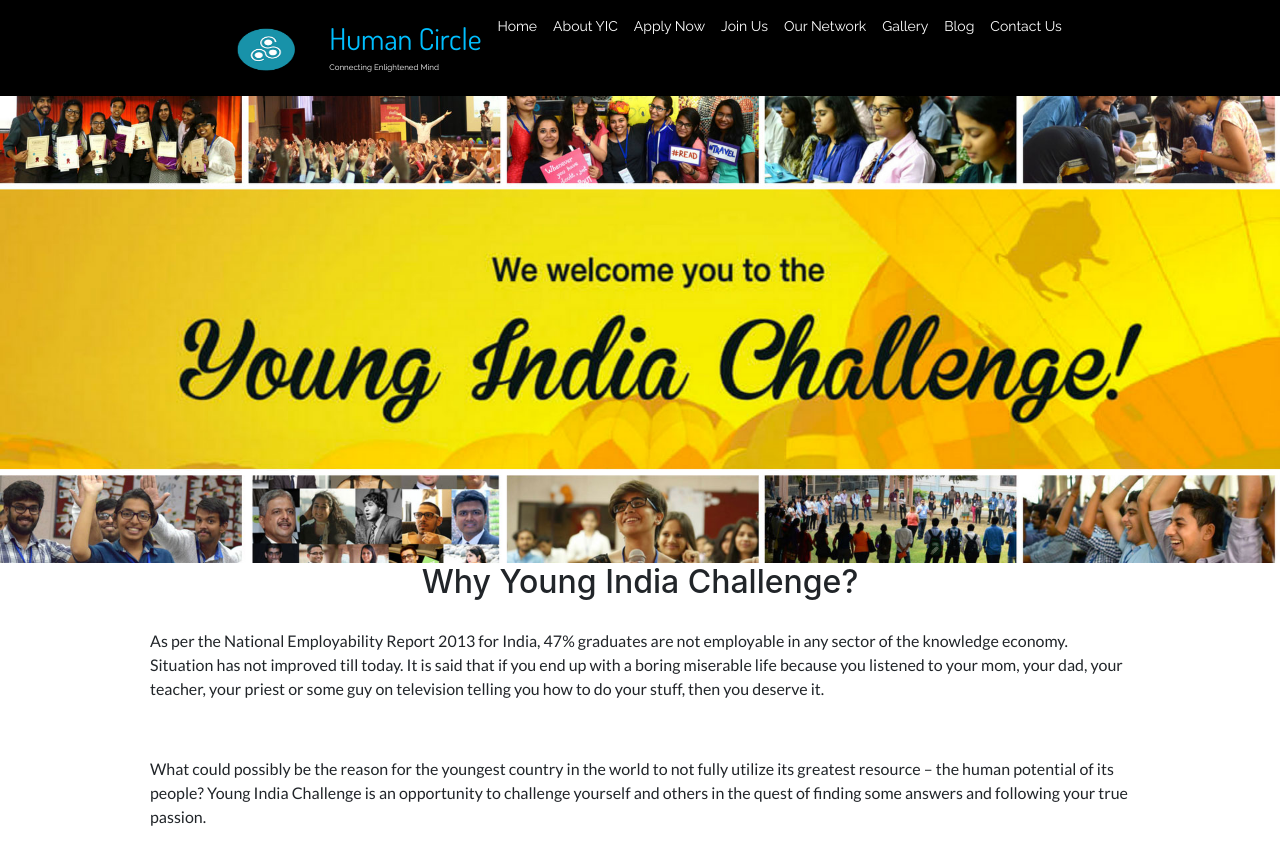
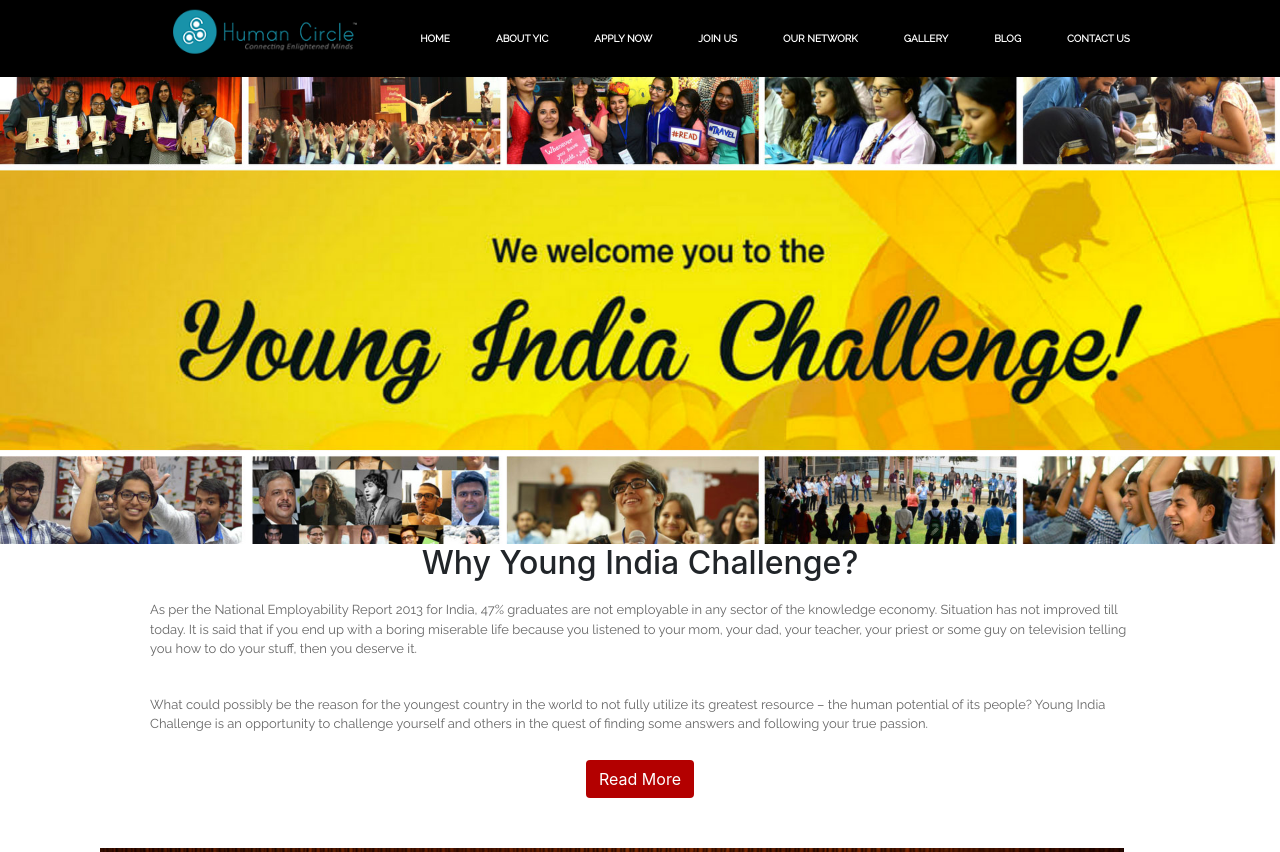
Before and after one commit to vaarigupta/young_india_challenge, a plain HTML site: page index.html in a window 1280 px wide. Shown: the top 852 px of the page. Drawn offline with nearby package versions, Linux system fonts and the light colour scheme.

Commit message:
made chnages

```diff
--- a/index.css
+++ b/index.css
@@ -5,8 +5,8 @@
 }
 #logo1
 {
-    width:111px;
-   height:80px;
+    width:200px;
+
 
 }
 #head1
@@ -24,7 +24,9 @@
 {
     font-family: Raleway, sans-serif;
     color: white ;
-    font-size:14px;
+    font-size:10px;
+    padding: 60px 20px 30px 20px;
+    margin: 15px 15px 15px 15px;
 
 }
 p
@@ -35,10 +37,14 @@
 {
     background-color:#b30000;
     color:white;
+    padding-bottom:40px;
 }
 div p
 {
-    padding :20px 50px 20px 50px;
+    padding :10px 50px 10px 50px;
+    color:#666666;
+    font-family: Raleway, sans-serif;
+    font-size:13px;
 
 }
 .love
--- a/index.html
+++ b/index.html
@@ -11,39 +11,37 @@
 
 
                     <ul class="navbar-nav">
-                        <li>
+                        <li class="nav-item">
                                 <a  href="#">
-                                        <img src="humancircle-small.png" alt="Logo" id="logo1">
-                                      </a>
+                                        <img src="logo.png" alt="Logo" id="logo1">
+                                </a>
                         </li>
-                        <li><a href="#" class="nav-link"><span id="head1" >Human Circle</span>
-                            <br>
-                            <span id="head2" >Connecting Enlightened Mind</span></a></li>
                       <li class="nav-item">
-                        <a class="nav-link" href="#">Home</a>
+                        <a class="nav-link" href="#"><b>HOME</b></a>
                       </li>
                       <li class="nav-item">
-                        <a class="nav-link" href="#">About YIC</a>
+                        <a class="nav-link" href="#"><b>ABOUT YIC</b></a>
                       </li>
                       <li class="nav-item">
-                        <a class="nav-link" href="#">Apply Now</a>
+                        <a class="nav-link" href="#"><b>APPLY NOW</b></a>
                       </li>
                       <li class="nav-item">
-                            <a class="nav-link" href="#">Join Us</a>
+                            <a class="nav-link" href="#"><b>JOIN US</b></a>
                           </li>
                           <li class="nav-item">
-                                <a class="nav-link" href="#">Our Network</a>
+                                <a class="nav-link" href="#"><b>OUR NETWORK</b></a>
                               </li>
                               <li class="nav-item">
-                                    <a class="nav-link" href="#">Gallery</a>
+                                    <a class="nav-link" href="#"><b>GALLERY</b></a>
                                   </li>
                                   <li class="nav-item">
-                                        <a class="nav-link" href="#">Blog</a>
+                                        <a class="nav-link" href="#"><b>BLOG</b></a>
                                       </li>
                                       <li class="nav-item">
-                                            <a class="nav-link" href="#">Contact Us</a>
+                                            <a class="nav-link" href="#"><b>CONTACT US</b></a>
                                           </li>
                     </ul>
+
 
                   </nav>
                   <img src ="home.jpg" alt = "home" class="img-fluid">
```
Also changed, not shown: 1.html (+37 -6 lines), logo.png (added).
